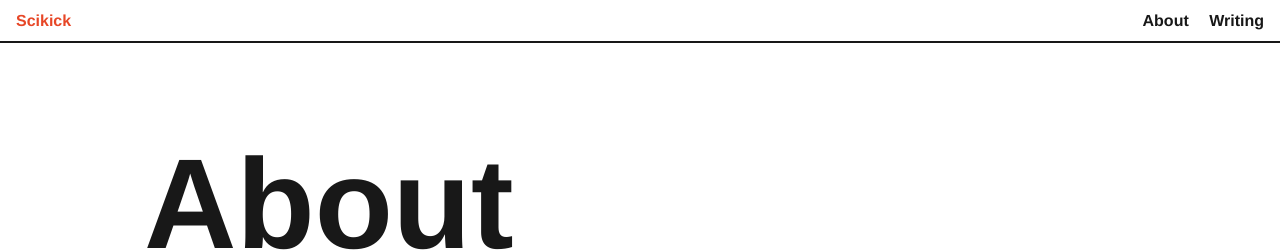
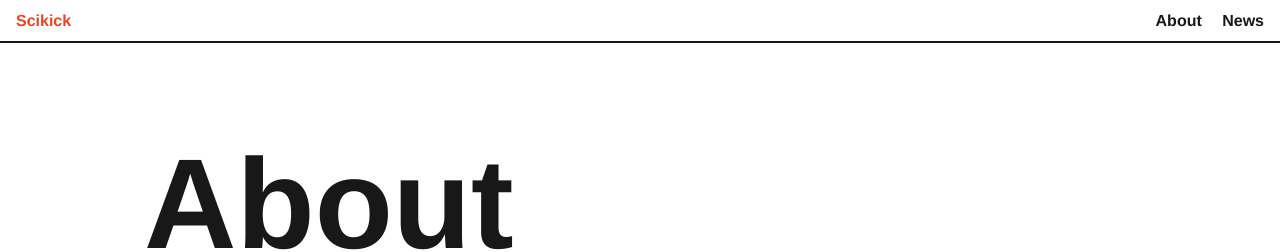
Before and after one commit to laceup/Podcast, a Jekyll site: the page built from about.md, in a window 1280 px wide. Shown: the top 252 px of the page. Built offline with Jekyll 4.4.1, drawn with Linux system fonts in a browser that asks for light colours; comment, search, counter and statistics services are not loaded.

Commit message:
Update and rename writing.html to news.html

```diff
--- a/writing.html
+++ b/news.html
@@ -1,8 +1,8 @@
 ---
 layout: category_index
-title: Writing
-permalink: /writing/
-category_name: writing
+title: News
+permalink: /news/
+category_name: news
 ---
 
 <!--
```
